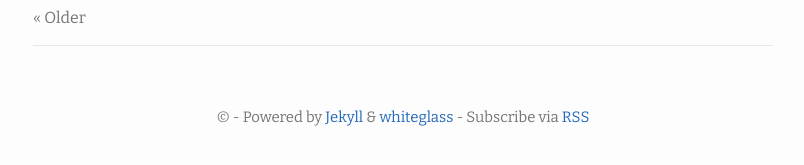
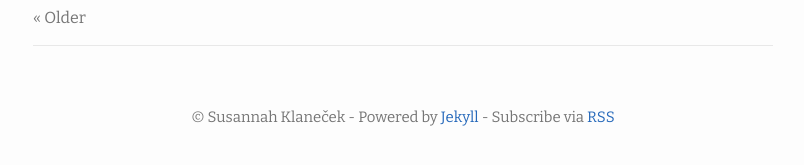
Before and after one commit to suzil/suzil.github.io, a Jekyll site: the page built from index.html, in a window 1280 px wide and 900 px high, scrolled down 1138 px. Shown: the part 726-891 px from the top of the window, without its empty margins (237-1041 px from the left). Built offline with Jekyll 4.4.1, drawn with Linux system fonts in a browser that asks for light colours; the list of posts is cut into pages by our own code; some of the changed text lies outside the part shown.

Commit message:
Remove whiteglass references (cuz I'm making my own theme)

```diff
--- a/_config.yml
+++ b/_config.yml
@@ -14,7 +14,8 @@
 # You can create any custom variable you would like, and they will be accessible
 # in the templates via {{ site.myvariable }}.
 
-title: Susannah Klanecek
+title: suzil@atl:~$
+author: Susannah Klaneček
 email: suzil@protonmail.ch
 description: >- # this means to ignore newlines until "baseurl:"
   emacs, julia, python, data pipelines, linux, kde
--- a/_includes/footer_content.html
+++ b/_includes/footer_content.html
@@ -2,4 +2,4 @@
 {% if site.feed and site.feed.path %}
   {% assign feed_path = site.feed.path %}
 {% endif %}
-&copy; {{ site.author }} - Powered by <a href="https://jekyllrb.com">Jekyll</a> &amp; <a href="https://github.com/yous/whiteglass">whiteglass</a> - Subscribe via <a href="{{ feed_path | absolute_url }}">RSS</a>
+&copy; {{ site.author }} - Powered by <a href="https://jekyllrb.com">Jekyll</a> - Subscribe via <a href="{{ feed_path | absolute_url }}">RSS</a>
--- a/_sass/whiteglass.scss
+++ b/_sass/suzil-theme.scss
@@ -41,7 +41,7 @@ $on-laptop:        800px !default;
 
 // Import partials.
 @import
-  "whiteglass/base",
-  "whiteglass/layout",
-  "whiteglass/syntax-highlighting"
+  "suzil-theme/base",
+  "suzil-theme/layout",
+  "suzil-theme/syntax-highlighting"
 ;
--- a/assets/main.scss
+++ b/assets/main.scss
@@ -29,7 +29,7 @@ $on-laptop:        800px;
 
 
 
-// whiteglass also includes a mixin for defining media queries.
+// This theme also includes a mixin for defining media queries.
 // Use media queries like this:
 // @include media-query($on-palm) {
 //     .wrapper {
@@ -45,5 +45,5 @@ $on-laptop:        800px;
 
 
 
-// Import partials from the `whiteglass` theme.
-@import "whiteglass";
+// Import partials from the theme
+@import "suzil-theme";
--- a/index.html
+++ b/index.html
@@ -1,6 +1,5 @@
 ---
 # You don't need to edit this file, it's empty on purpose.
-# Edit whiteglass' home layout instead if you want to make some changes.
 # See: https://jekyllrb.com/docs/themes/#overriding-theme-defaults
 layout: home
 ---
```
Also changed, not shown: _sass/suzil-theme/_base.scss (renamed from _sass/whiteglass/_base.scss), _sass/suzil-theme/_layout.scss (renamed from _sass/whiteglass/_layout.scss), _sass/suzil-theme/_syntax-highlighting.scss (renamed from _sass/whiteglass/_syntax-highlighting.scss).
